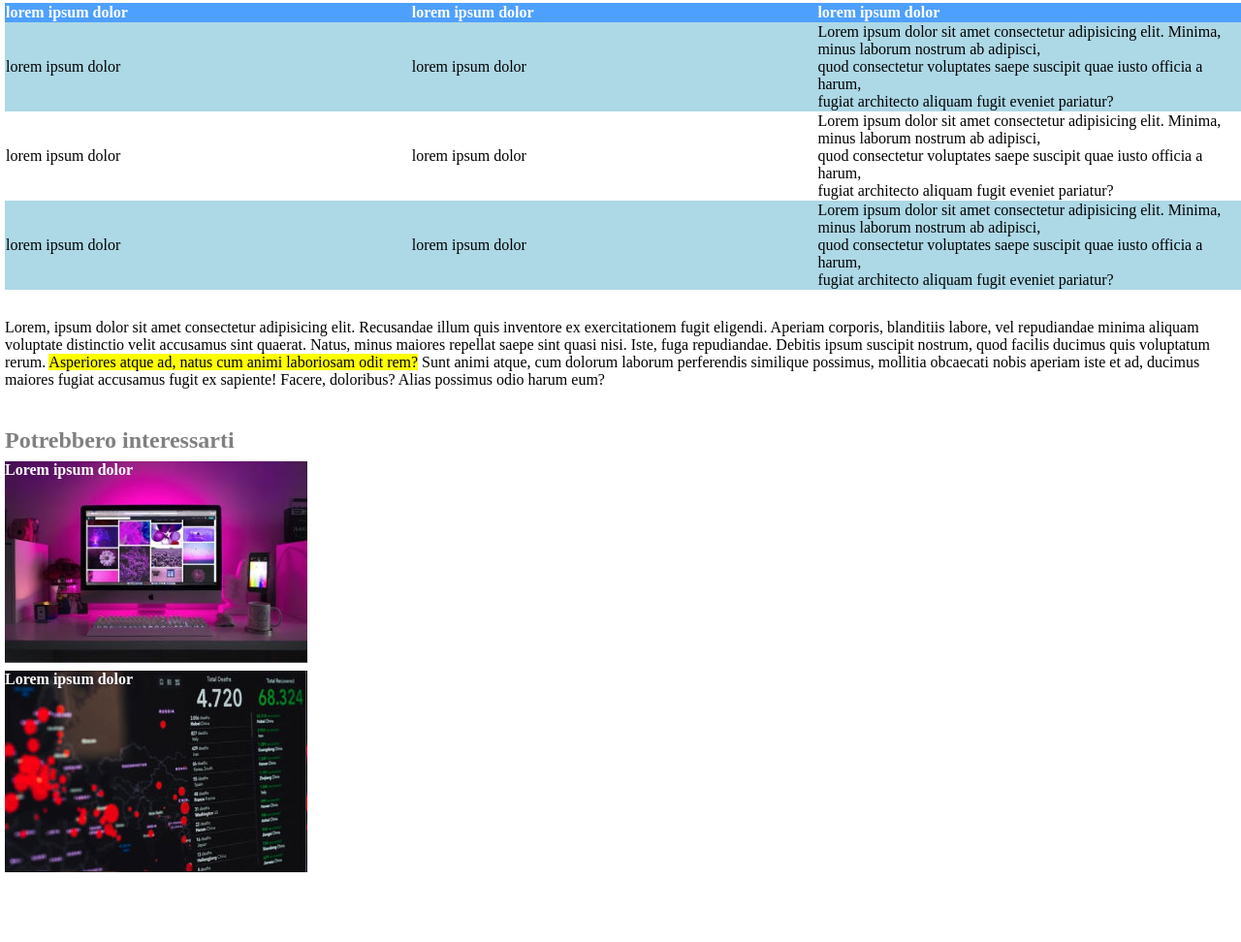
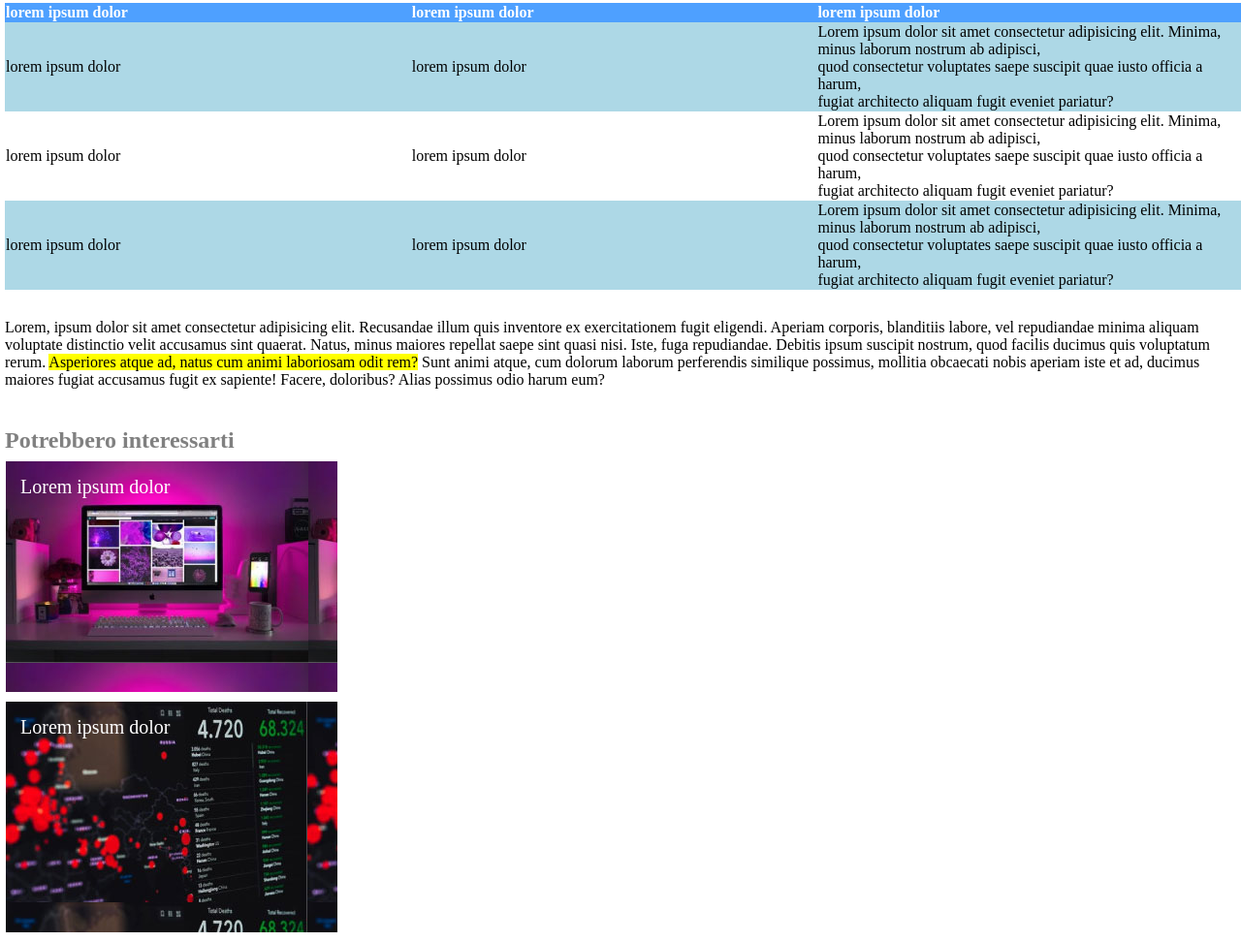
Before and after one commit to IvanTorzoni/html-css-booleaner, a plain HTML site: page index.html in a window 1280 px wide. Shown: the part 1003-1975 px from the top of the page at 97% size. Before the commit the page ends 1903 px from the top, so only its background shows below. Drawn offline with Linux system fonts and the light colour scheme.

Commit message:
fix: fixed text in last section "thikgs that might interest you"

```diff
--- a/css/style.css
+++ b/css/style.css
@@ -89,20 +89,27 @@ th{
 }
 
 .overlay{
+    height: 200px;
+    width: 300px;
     color: white;
-    font-weight: bold;
+    padding: 15px;
+    position: relative;
+    margin: 10px;
+    font-size: 20px;
 }
 
-#monitor{
+.photo1{
     background-image: url(../img/monitor.jpg);
     width: 312px;
     height: 208px;
     margin-top: 8px;
+    margin-left: 1px;
 }
 
-#graph{
+.photo2{
     background-image: url(../img/graph.jpg);
     width: 312px;
     height: 208px;
     margin-top: 8px;
+    margin-left: 1px;
 }
--- a/index.html
+++ b/index.html
@@ -135,12 +135,15 @@
             <h2 id="interest">Potrebbero interessarti</h2>
 
             <!-- things that might interest you -->
-            <div class="overlay">
-                <div id="monitor">Lorem ipsum dolor</div>
-                <div id="graph">Lorem ipsum dolor</div>
+            <div class="overlay photo1">
+                <div id="text">Lorem ipsum dolor</div>
             </div>
 
+            <div class="overlay photo2">
+                <div id="text">Lorem ipsum dolor</div>
+            </div>
         </section>
+        <!-- /Things that might interest you -->
     </main>
 
 </body>
```
